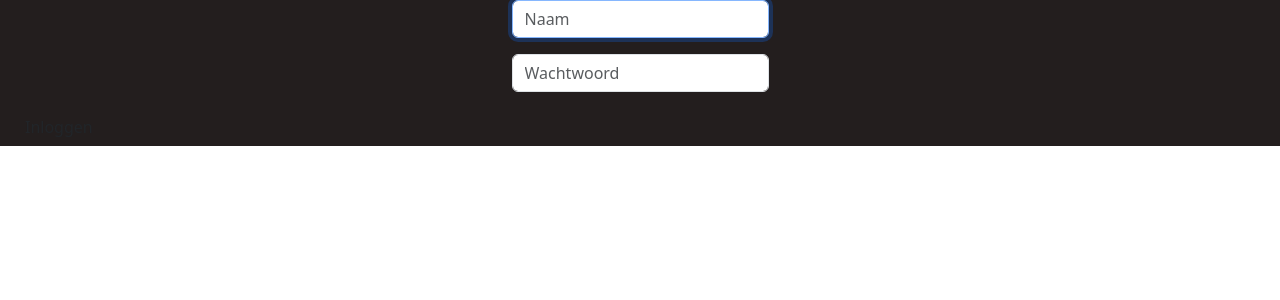
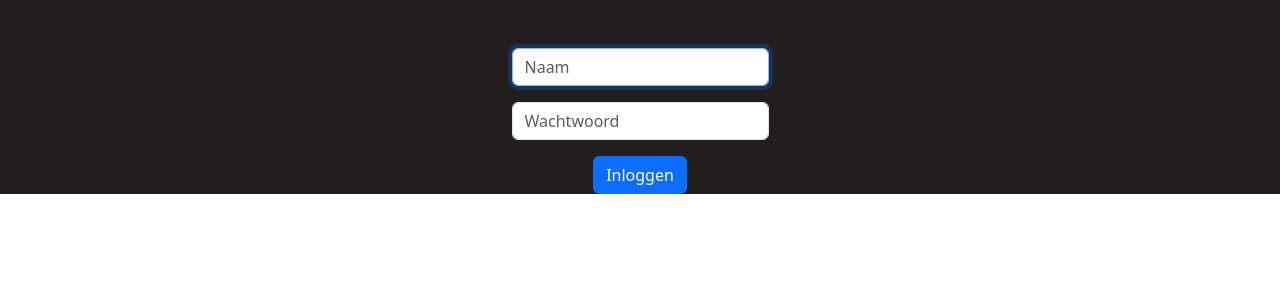
Before and after one commit to syabbes/deturfschuur, a Flask app: page /login in a window 1280 px wide. Shown: the part 56-356 px from the top of the page. Run offline with Flask 3, Linux system fonts and the light colour scheme; some libraries are stand-ins or nearby versions.

Commit message:
adding space around login form and centering the button

```diff
--- a/static/styles.css
+++ b/static/styles.css
@@ -45,3 +45,7 @@ main
 {
     background-color: #231e1e;
 }
+.form
+{
+    text-align: center;
+}
--- a/templates/login.html
+++ b/templates/login.html
@@ -5,7 +5,7 @@
 {% endblock %}
 
 {% block main %}
-    <div class="container-fluid justify-content-center">
+    <div class="container-fluid justify-content-evenly pt-5 form">
         <form action="/login" method="post">
             <div class="mb-3">
                 <input autocomplete="on" autofocus class="form-control mx-auto w-auto" name="name" placeholder="Naam" type="text">
@@ -13,7 +13,7 @@
             <div class="mb-3">
                 <input class="form-control mx-auto w-auto" name="password" placeholder="Wachtwoord" type="password">
             </div>
-            <button class="btn" type="submit">Inloggen</button>
+            <button class="btn btn-primary" type="submit">Inloggen</button>
         </form>
     </div>
 {% endblock %}
```
